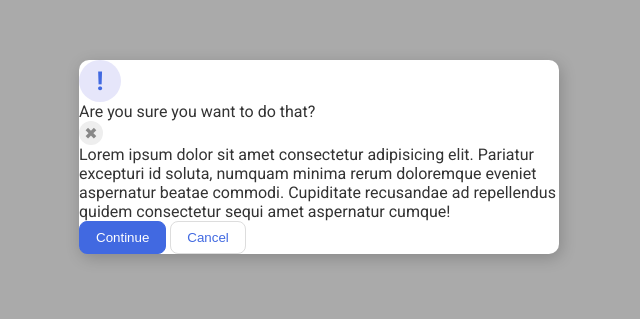
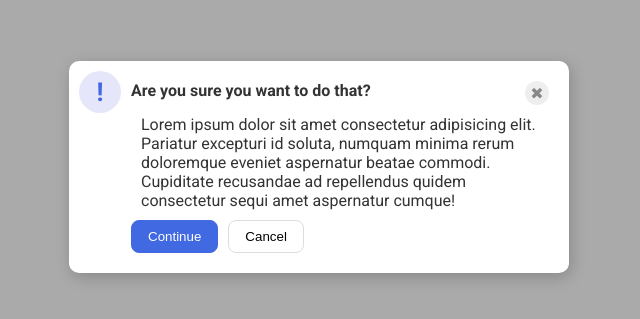
Before and after one commit to SalamanderCtesiphon/my-personal-css-repository, a plain HTML site: page flex/05-flex-modal/index.html in a window 1280 px wide. Shown: the part 243-562 px from the top of the page, without its empty margins (321-961 px from the left). Drawn offline with Linux system fonts and the light colour scheme.

Commit message:
finished assigment

```diff
--- a/flex/05-flex-modal/index.html
+++ b/flex/05-flex-modal/index.html
@@ -9,12 +9,22 @@
   </head>
   <body>
     <div class="modal">
+      <div class="container-one">
         <div class="icon">!</div>
+      </div>
+        <div class="container-two">
+          <div class="row-one">
           <div class="header">Are you sure you want to do that?</div>
           <div class="close-button">✖</div>
+        </div>
+        <div class="row-two">
           <div class="text">Lorem ipsum dolor sit amet consectetur adipisicing elit. Pariatur excepturi id soluta, numquam minima rerum doloremque eveniet aspernatur beatae commodi. Cupiditate recusandae ad repellendus quidem consectetur sequi amet aspernatur cumque!</div>
+        </div>
+        <div class="row-three">
           <button class="continue">Continue</button>
           <button class="cancel">Cancel</button>
         </div>
+      </div>
+    </div>
   </body>
 </html>
--- a/flex/05-flex-modal/style.css
+++ b/flex/05-flex-modal/style.css
@@ -6,7 +6,8 @@ html, body {
 
 body {
   font-family: Roboto, sans-serif;
-  margin: 0;
+  margin: 0px;
+  padding: 10px;
   background: #aaa;
   color: #333;
   /* I'll give you this one for free lol */
@@ -19,7 +20,28 @@ body {
   background: white;
   width: 480px;
   border-radius: 10px;
+  padding: 10px;
   box-shadow: 2px 4px 16px rgba(0,0,0,.2);
+  display: flex;
+  justify-content: space-around;
+}
+.row-one {
+  display: flex;
+  justify-content: space-between;
+}
+
+.container-two {
+  margin: 10px;
+}
+
+.header {
+  font-weight: bold;
+}
+
+.row-three {
+  display: flex;
+  justify-content: flex-start;
+  gap: 10px;
 }
 
 .icon {
@@ -62,5 +84,8 @@ button.continue {
 button.cancel {
   background: white;
   border: 1px solid #ddd;
-  color: royalblue;
 }
+
+.text {
+  padding: 10px;
+}
```
Lines whose indentation alone changed are shown as unchanged.
